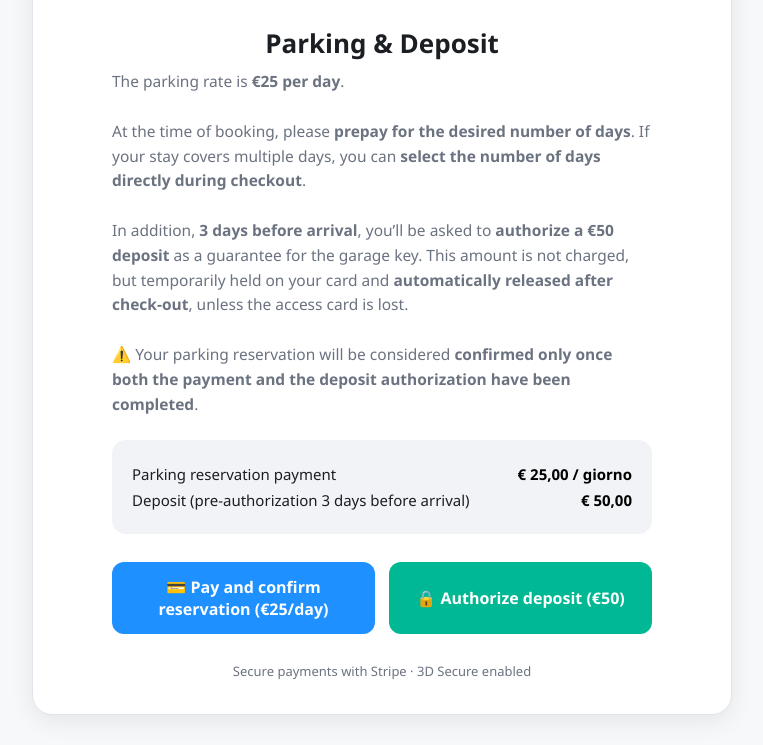
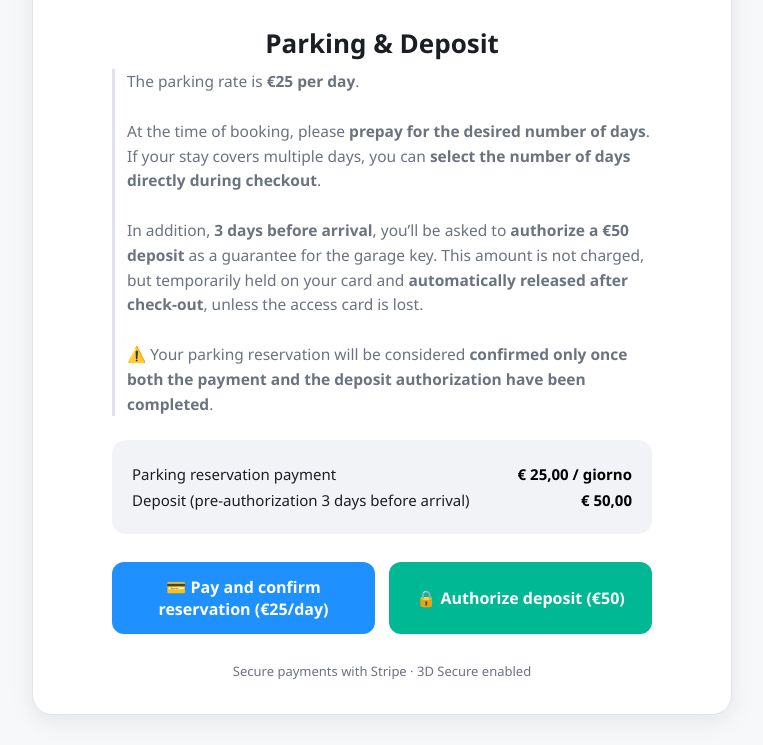
Before and after one commit to ibimbiapartments/-ibimbi-honesty-bar2, a website: page minishop-stripe/public/garage.html in a window 1280 px wide. Shown: the part 167-912 px from the top of the page, without its empty margins (258-1021 px from the left). Drawn offline with Linux system fonts and the light colour scheme.

Commit message:
Enhance styling for lead paragraph in garage.html
Added padding and border to lead paragraph for better visual alignment.

```diff
--- a/minishop-stripe/public/garage.html
+++ b/minishop-stripe/public/garage.html
@@ -41,7 +41,17 @@
       width:clamp(180px,22vw,260px);height:auto;max-width:100%;
     }
     h1{font-size:26px;margin-bottom:8px}
-    p.lead{color:var(--muted);margin:0 auto 24px;line-height:1.6;font-size:15.5px;max-width:540px;text-align:left}
+p.lead {
+  color: var(--muted);
+  margin: 0 auto 24px;
+  line-height: 1.6;
+  font-size: 15.5px;
+  max-width: 540px;
+  text-align: left;       /* allinea testo a sinistra */
+  padding-left: 8px;      /* piccolo rientro visivo */
+  border-left: 3px solid #e0e4ea; /* sottile linea decorativa a sinistra */
+  padding-inline-start: 12px; /* spazio tra bordo e testo */
+}
     .box{background:#f1f3f6;border-radius:14px;padding:18px 20px;text-align:left;margin:0 auto 28px;max-width:540px}
     .row{display:flex;justify-content:space-between;font-size:15px;margin:6px 0}
     .row b{color:#000}
```
